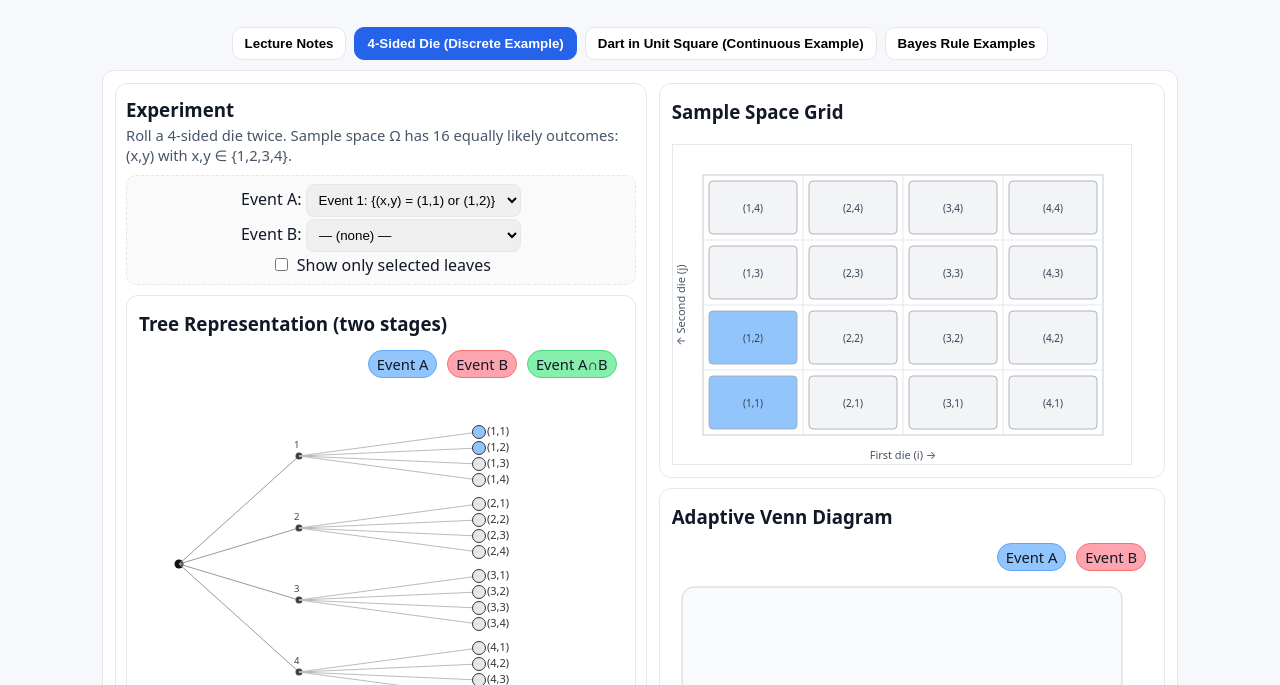
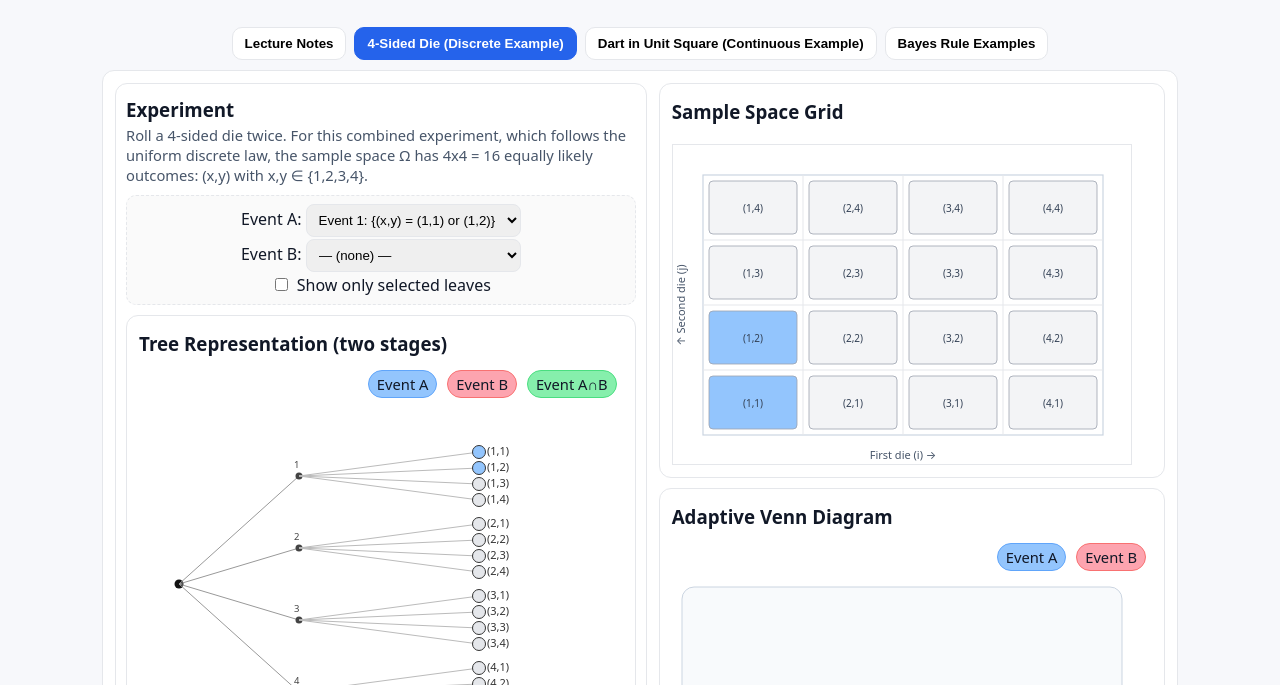
Before and after one commit to fhamidisepehr/intro-to-probability, a plain HTML site: page docs/index.html in a window 1280 px wide. Shown: the part 115-800 px from the top of the page. Drawn offline with nearby package versions, Linux system fonts and the light colour scheme.

Commit message:
Die example

```diff
--- a/docs/index.html
+++ b/docs/index.html
@@ -371,7 +371,7 @@ It is widely used in statistics, machine learning, and engineering inference.
       <div>
         <div class="card experiment">
           <h3>Experiment</h3>
-          <p class="mini" style="color:#475569">Roll a 4-sided die twice. Sample space Ω has 16 equally likely outcomes: (x,y) with x,y ∈ {1,2,3,4}.</p>
+          <p class="mini" style="color:#475569">Roll a 4-sided die twice. For this combined experiment, which follows the uniform discrete law, the sample space Ω has 4x4 = 16 equally likely outcomes: (x,y) with x,y ∈ {1,2,3,4}.</p>
           <div class="panel">
           <div class="row" style="display:flex; flex-direction:column; row-gap:2px;">
             <label>Event A: <select id="die-event-a"></select></label>
```
